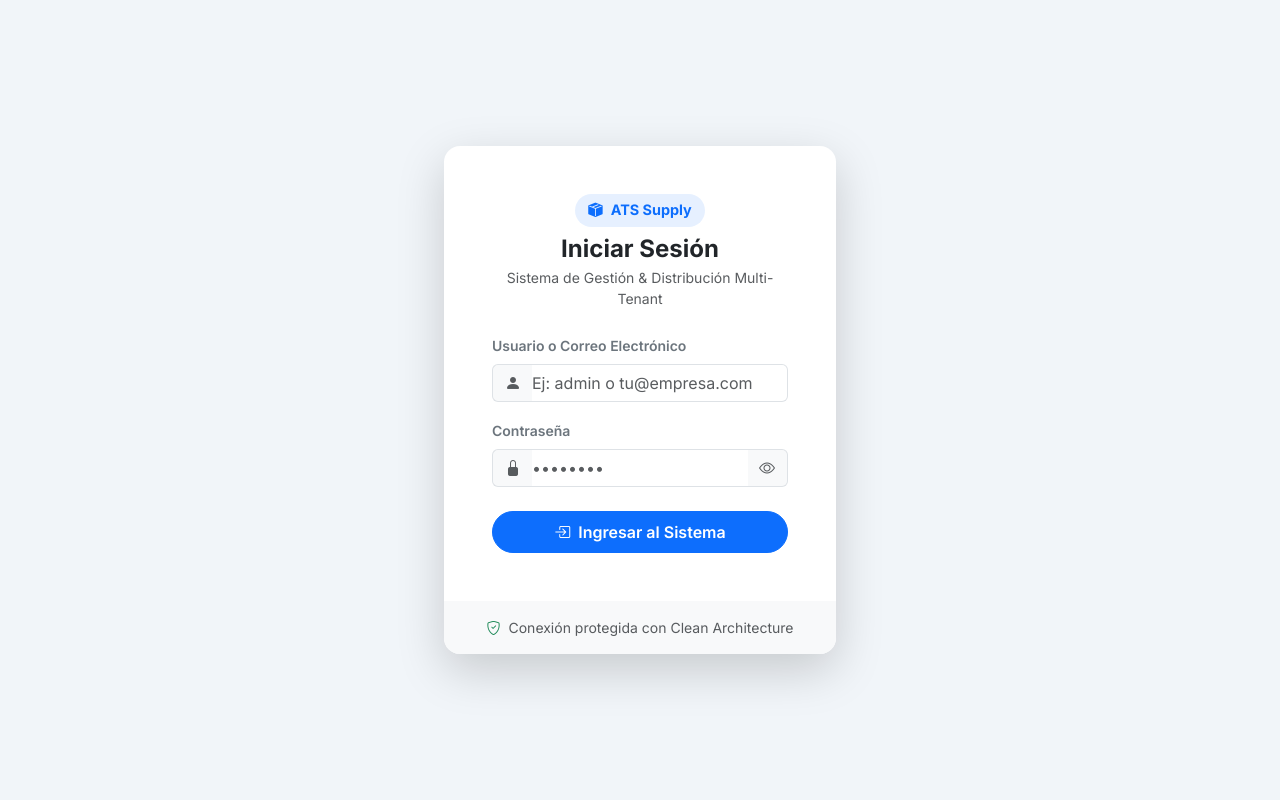
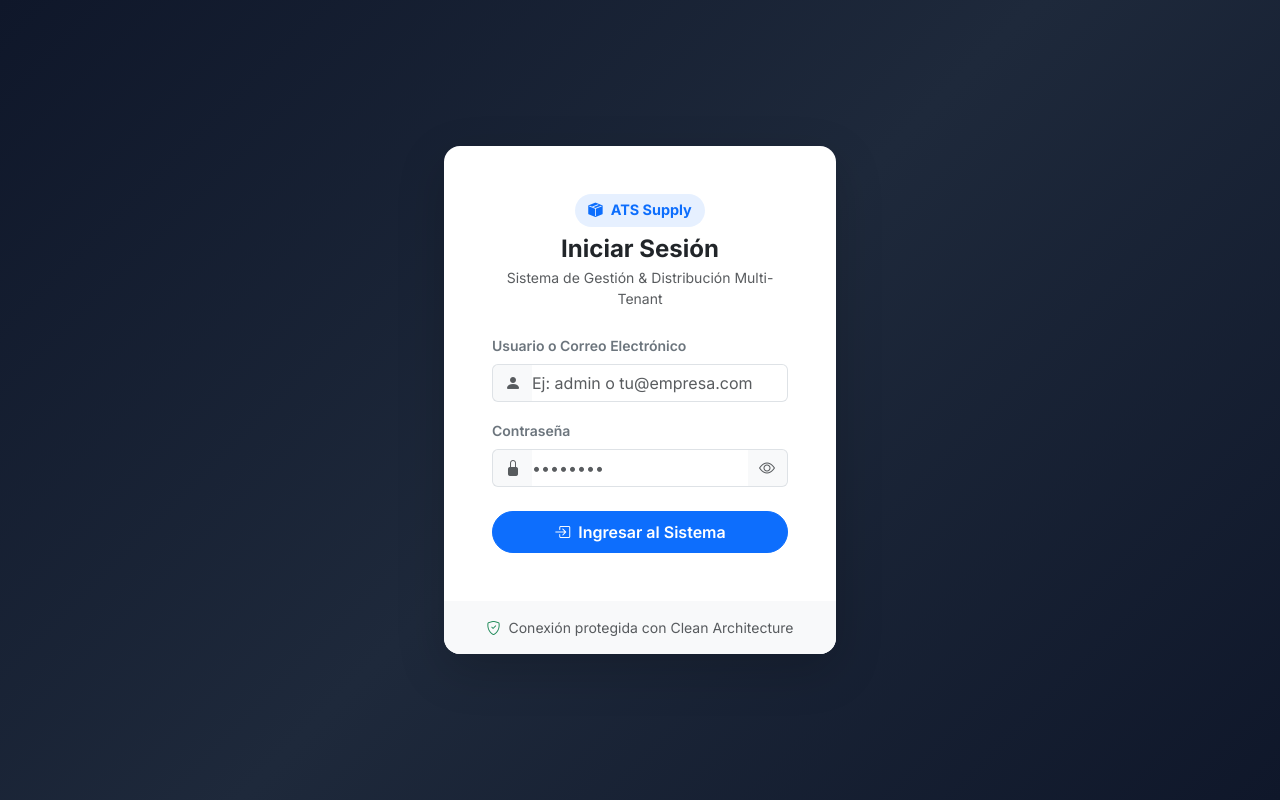
Before and after one commit to alvarosaccomani/ATSSupply-web-app, an Angular app: page /auth/login in a window 1280 px wide. Built offline with nearby package versions, Linux system fonts and the light colour scheme.

Commit message:
i add styles background and padding to class auth-layout-container in auth-layout.component.scss

```diff
--- a/src/app/auth/auth-layout/auth-layout.component.scss
+++ b/src/app/auth/auth-layout/auth-layout.component.scss
@@ -3,4 +3,6 @@
   display: flex;
   align-items: center;
   justify-content: center;
+  background: linear-gradient(135deg, #0f172a 0%, #1e293b 50%, #0f172a 100%);
+  padding: 1rem;
 }
```
